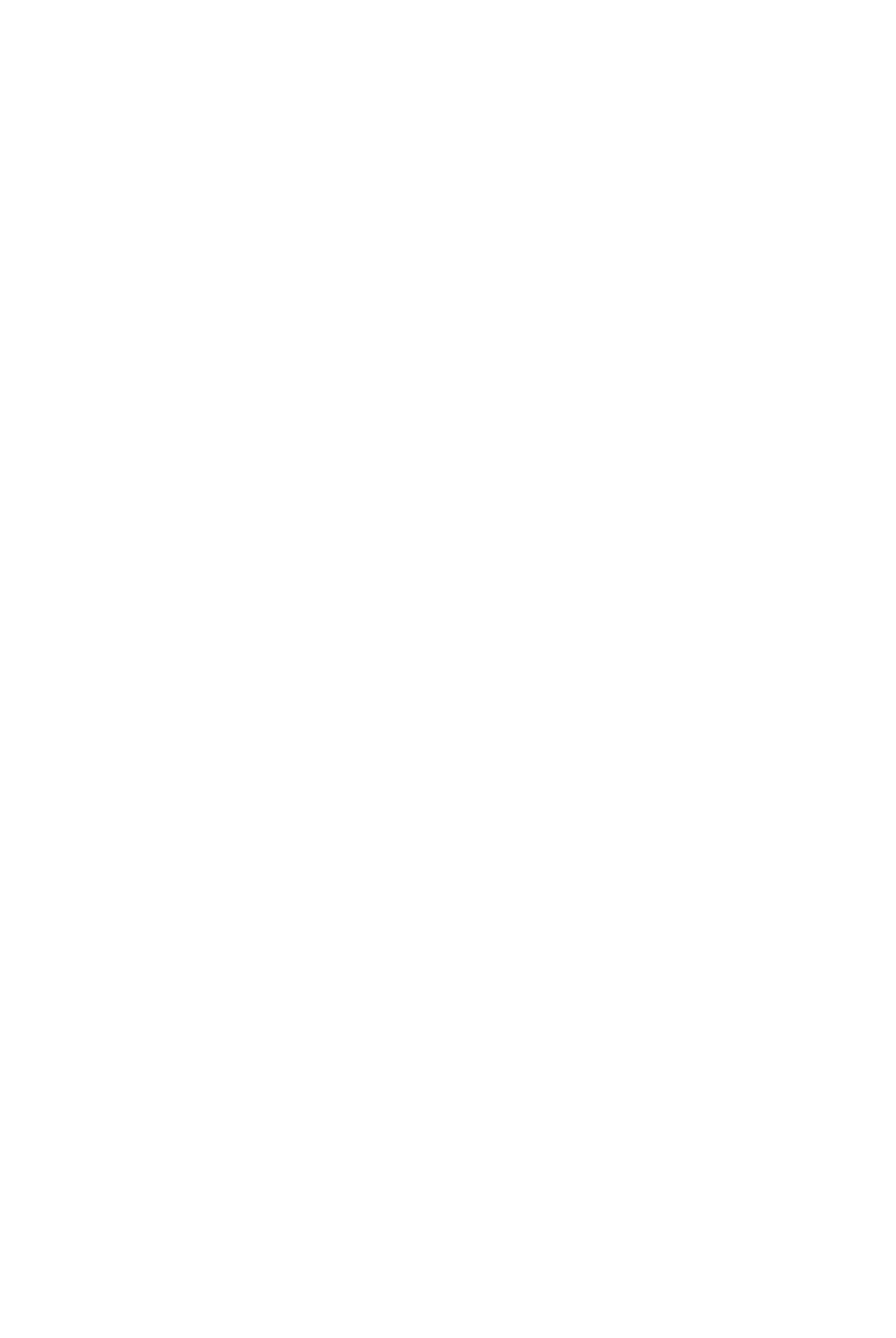
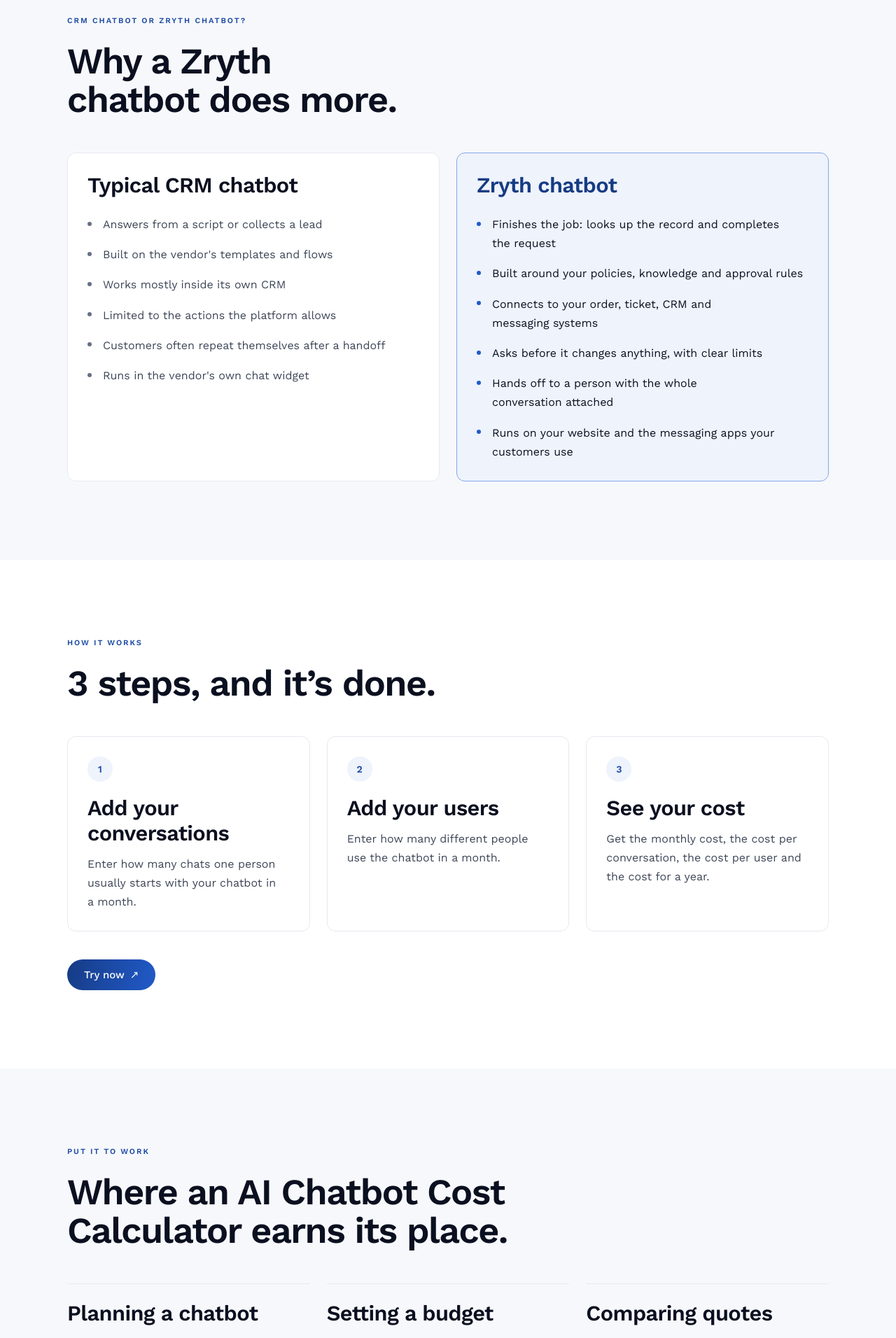
Before and after one commit to zryth-solutions/zryth-web, a Next.js app: page /resources/tools/ai-chatbot-cost-calculator in a window 1280 px wide. Before the commit this address had no page. Shown: the part 880-2792 px from the top of the page at 70% size. Before the commit the page ends 800 px from the top, so only its background shows below. Built offline with nearby package versions, Linux system fonts and the light colour scheme.

Commit message:
Add AI chatbot cost calculator to Resources/Tools
- New AI Chatbot Cost Calculator tool page
- Group the tools hub into QR tools and AI tools
- Support optional comparison and tips headings on tool pages

```diff
--- a/src/app/resources/tools/page.tsx
+++ b/src/app/resources/tools/page.tsx
@@ -8,7 +8,7 @@
 
 const TITLE = "Free Tools";
 const DESCRIPTION =
-  "Free everyday tools from Zryth: URL, dynamic, WhatsApp, WiFi and vCard QR code generators. Pick a tool, learn how it works, and try it free.";
+  "Free everyday tools from Zryth: URL, dynamic, WhatsApp, WiFi and vCard QR code generators, and an AI chatbot cost calculator. Pick a tool, learn how it works, and try it free.";
 
 export const metadata: Metadata = {
   title: TITLE,
@@ -20,11 +20,15 @@
     "WiFi QR code",
     "vCard QR code",
     "dynamic QR code",
+    "AI chatbot cost calculator",
     "free online tools",
   ],
   alternates: { canonical: "/resources/tools" },
   openGraph: { title: `${TITLE} | Zryth`, description: DESCRIPTION, url: "/resources/tools", type: "website" },
 };
+
+const QR_TOOLS = TOOLS.filter((t) => !t.category);
+const AI_TOOLS = TOOLS.filter((t) => t.category === "ai");
 
 const JSON_LD = {
   "@context": "https://schema.org",
@@ -45,7 +49,7 @@
 
       <PageHero eyebrow="Resources · Tools" lines={["Small tools.", "Big possibilities."]} gradientFrom={1}>
         <p className="text-lead text-ink-soft pretty">
-          Simple, free tools that make everyday work easier. We&rsquo;re starting with QR codes. Open any tool to see
+          Simple, free tools that make everyday work easier. Start with QR codes or estimate what an AI chatbot costs. Open any tool to see
           what it does and how it works, then try it.
         </p>
         <div className="mt-8 flex flex-wrap gap-3">
@@ -62,7 +66,7 @@
             <p className="mt-6 max-w-2xl text-h2 font-semibold balance">Five ways to make a QR code useful.</p>
           </Reveal>
           <RevealGroup as="ul" className="mt-12 grid gap-6 sm:grid-cols-2 lg:grid-cols-3">
-            {TOOLS.map((tool) => (
+            {QR_TOOLS.map((tool) => (
               <RevealItem as="li" key={tool.slug}>
                 <ToolCard tool={tool} />
               </RevealItem>
@@ -72,6 +76,22 @@
       </Section>
 
       <Section>
+        <Container>
+          <Reveal>
+            <Eyebrow as="h2">AI tools</Eyebrow>
+            <p className="mt-6 max-w-2xl text-h2 font-semibold balance">Plan your AI before you build it.</p>
+          </Reveal>
+          <RevealGroup as="ul" className="mt-12 grid gap-6 sm:grid-cols-2 lg:grid-cols-3">
+            {AI_TOOLS.map((tool) => (
+              <RevealItem as="li" key={tool.slug}>
+                <ToolCard tool={tool} />
+              </RevealItem>
+            ))}
+          </RevealGroup>
+        </Container>
+      </Section>
+
+      <Section tone="alt">
         <Container>
           <Reveal>
             <Eyebrow as="h2">Coming soon</Eyebrow>
@@ -91,7 +111,7 @@
         </Container>
       </Section>
 
-      <Section tone="alt">
+      <Section>
         <Container>
           <Reveal>
             <p className="label text-brand-600">Built by Zryth</p>
--- a/src/components/site/ToolPage.tsx
+++ b/src/components/site/ToolPage.tsx
@@ -78,6 +78,8 @@
 /** One tool, described on zryth.com, with a Try now button that opens the tool itself. */
 export function ToolPage({ tool }: { tool: Tool }) {
   const related = tool.related.map((s) => getTool(s)).filter((t): t is Tool => Boolean(t));
+  // The comparison takes the first alt band, so later sections swap tones to keep alternating.
+  const tone = (t: "alt" | "default") => (tool.versus ? (t === "alt" ? "default" : "alt") : t);
 
   return (
     <>
@@ -101,8 +103,43 @@
         </ul>
       </PageHero>
 
+      {tool.versus && (
+        <Section tone="alt">
+          <Container>
+            <Reveal>
+              <Eyebrow as="h2">{tool.versus.heading}</Eyebrow>
+              <p className="mt-6 max-w-2xl text-h2 font-semibold balance">{tool.versus.title}</p>
+            </Reveal>
+            <RevealGroup as="div" className="mt-12 grid gap-6 md:grid-cols-2">
+              {tool.versus.sides.map((side, i) => (
+                <RevealItem key={side.label}>
+                  <div
+                    className={`h-full rounded-xl border p-7 ${
+                      i === 1 ? "border-brand-300 bg-brand-50" : "border-line bg-surface"
+                    }`}
+                  >
+                    <h3 className={`text-h3 font-semibold ${i === 1 ? "text-brand-700" : ""}`}>{side.label}</h3>
+                    <ul className="mt-6 space-y-4 text-body">
+                      {side.points.map((point) => (
+                        <li key={point} className="flex gap-4">
+                          <span
+                            aria-hidden="true"
+                            className={`mt-[0.6rem] size-1.5 shrink-0 rounded-full ${i === 1 ? "bg-brand-500" : "bg-ink-faint"}`}
+                          />
+                          <span className={`pretty ${i === 1 ? "text-ink" : "text-ink-soft"}`}>{point}</span>
+                        </li>
+                      ))}
+                    </ul>
+                  </div>
+                </RevealItem>
+              ))}
+            </RevealGroup>
+          </Container>
+        </Section>
+      )}
+
       {/* How it works */}
-      <Section tone="alt">
+      <Section tone={tone("alt")}>
         <Container>
           <Reveal>
             <Eyebrow as="h2">How it works</Eyebrow>
@@ -130,11 +167,11 @@
       </Section>
 
       {/* Use cases */}
-      <Section>
+      <Section tone={tone("default")}>
         <Container>
           <Reveal>
             <Eyebrow as="h2">Put it to work</Eyebrow>
-            <p className="mt-6 max-w-2xl text-h2 font-semibold balance">Where a {tool.name} earns its place.</p>
+            <p className="mt-6 max-w-2xl text-h2 font-semibold balance">Where {/^[aeiou]/i.test(tool.name) ? "an" : "a"} {tool.name} earns its place.</p>
           </Reveal>
           <RevealGroup as="ul" className="mt-12 grid gap-6 lg:grid-cols-3">
             {tool.useCases.map((u) => (
@@ -172,12 +209,12 @@
       )}
 
       {/* Tips + FAQ */}
-      <Section tone={tool.compare ? "default" : "alt"}>
+      <Section tone={tone(tool.compare ? "default" : "alt")}>
         <Container>
           <div className="grid gap-14 lg:grid-cols-12 lg:gap-16">
             <Reveal className="lg:col-span-5">
               <Eyebrow as="h2">Good to know</Eyebrow>
-              <p className="mt-6 text-h3 font-semibold balance">Tips for a code that scans first time.</p>
+              <p className="mt-6 text-h3 font-semibold balance">{tool.tipsTitle ?? "Tips for a code that scans first time."}</p>
               <ul className="mt-8 space-y-4 text-body text-ink-soft">
                 {tool.tips.map((t) => (
                   <li key={t} className="flex gap-4">
--- a/src/content/tools.ts
+++ b/src/content/tools.ts
@@ -12,7 +12,10 @@
   | "dynamic-qr-code-generator"
   | "whatsapp-qr-code-generator"
   | "wifi-qr-code-generator"
-  | "vcard-qr-code-generator";
+  | "vcard-qr-code-generator"
+  | "ai-chatbot-cost-calculator";
+
+type VersusSide = { label: string; points: string[] };
 
 export type Tool = {
   slug: ToolSlug;
@@ -33,9 +36,15 @@
   steps: { title: string; body: string }[];
   useCases: { title: string; body: string }[];
   tips: string[];
+  /** Heading above the tips. Defaults to QR-code wording. */
+  tipsTitle?: string;
   faqs: { q: string; a: string }[];
   /** Shown only where a comparison helps (static vs dynamic). */
   compare?: { heading: string; rows: { label: string; body: string }[] };
+  /** Two sides compared point by point, shown near the top; the second side is highlighted. */
+  versus?: { heading: string; title: string; sides: [VersusSide, VersusSide] };
+  /** Tools default to the QR code group on the hub. */
+  category?: "ai";
   related: ToolSlug[];
 };
 
@@ -368,6 +377,99 @@
     ],
     related: ["qr-code-generator", "dynamic-qr-code-generator", "whatsapp-qr-code-generator", "wifi-qr-code-generator"],
   },
+  {
+    slug: "ai-chatbot-cost-calculator",
+    name: "AI Chatbot Cost Calculator",
+    title: "Free AI Chatbot Cost Calculator",
+    heroLines: ["AI Chatbot Cost", "Calculator."],
+    blurb: "Estimate what a website chatbot costs to run each month.",
+    lead: "Answer two questions: how many conversations each user has in a month, and how many active users you expect. Get an estimated monthly AI cost for your website chatbot, in US dollars.",
+    description:
+      "Free AI chatbot cost calculator. Enter conversations per user and monthly active users to estimate what a website chatbot costs to run each month.",
+    keywords: [
+      "AI chatbot cost calculator",
+      "chatbot cost estimate",
+      "website chatbot pricing",
+      "AI chatbot monthly cost",
+      "chatbot running cost",
+      "cost of AI customer support",
+    ],
+    badges: ["100% free", "Two questions", "No signup needed", "Results in US dollars"],
+    steps: [
+      { title: "Add your conversations", body: "Enter how many chats one person usually starts with your chatbot in a month." },
+      { title: "Add your users", body: "Enter how many different people use the chatbot in a month." },
+      { title: "See your cost", body: "Get the monthly cost, the cost per conversation, the cost per user and the cost for a year." },
+    ],
+    useCases: [
+      {
+        title: "Planning a chatbot",
+        body: "Before you build or buy a chatbot, see what it would cost to run at your traffic. A clear monthly figure makes the decision easier to discuss and approve.",
+      },
+      {
+        title: "Setting a budget",
+        body: "Turn expected users into a monthly and yearly figure you can put in a budget, and see how the cost changes as your audience grows.",
+      },
+      {
+        title: "Comparing quotes",
+        body: "Check a vendor quote against the AI usage behind it. If a plan charges far more per conversation than the AI costs, you know what you are paying for.",
+      },
+    ],
+    versus: {
+      heading: "CRM chatbot or Zryth chatbot?",
+      title: "Why a Zryth chatbot does more.",
+      sides: [
+        {
+          label: "Typical CRM chatbot",
+          points: [
+            "Answers from a script or collects a lead",
+            "Built on the vendor's templates and flows",
+            "Works mostly inside its own CRM",
+            "Limited to the actions the platform allows",
+            "Customers often repeat themselves after a handoff",
+            "Runs in the vendor's own chat widget",
+          ],
+        },
+        {
+          label: "Zryth chatbot",
+          points: [
+            "Finishes the job: looks up the record and completes the request",
+            "Built around your policies, knowledge and approval rules",
+            "Connects to your order, ticket, CRM and messaging systems",
+            "Asks before it changes anything, with clear limits",
+            "Hands off to a person with the whole conversation attached",
+            "Runs on your website and the messaging apps your customers use",
+          ],
+        },
+      ],
+    },
+    tipsTitle: "Tips for a realistic estimate.",
+    tips: [
+      "Count conversations, not messages. One visit to the chatbot is one conversation, however many messages it has.",
+      "Use monthly active users, the people who actually open the chatbot, not every visitor to your website.",
+      "Start with your current numbers, then try a higher figure to see the cost as you grow.",
+      "The estimate covers AI usage only. Hosting and taxes are not included.",
+    ],
+    faqs: [
+      {
+        q: "How is the cost calculated?",
+        a: "The calculator multiplies conversations per user by monthly active users, then prices each conversation at standard AI usage rates. Each conversation is about two minutes of back-and-forth chat.",
+      },
+      {
+        q: "What counts as a conversation?",
+        a: "A conversation starts when a visitor sends their first message to the chatbot and ends when they leave. If the same person comes back another day and chats again, that is a new conversation.",
+      },
+      {
+        q: "What is not included?",
+        a: "The estimate covers AI usage only. Hosting, databases, chatbot platform fees and taxes are not included.",
+      },
+      {
+        q: "Is the AI chatbot cost calculator free?",
+        a: "Yes. It is free, runs in your browser, and does not need an account.",
+      },
+    ],
+    category: "ai",
+    related: ["qr-code-generator", "dynamic-qr-code-generator", "whatsapp-qr-code-generator", "vcard-qr-code-generator"],
+  },
 ];
 
 export const COMING_SOON = [
```
Also changed, not shown: src/components/site/ToolIcon.tsx (+10 -0 lines).
